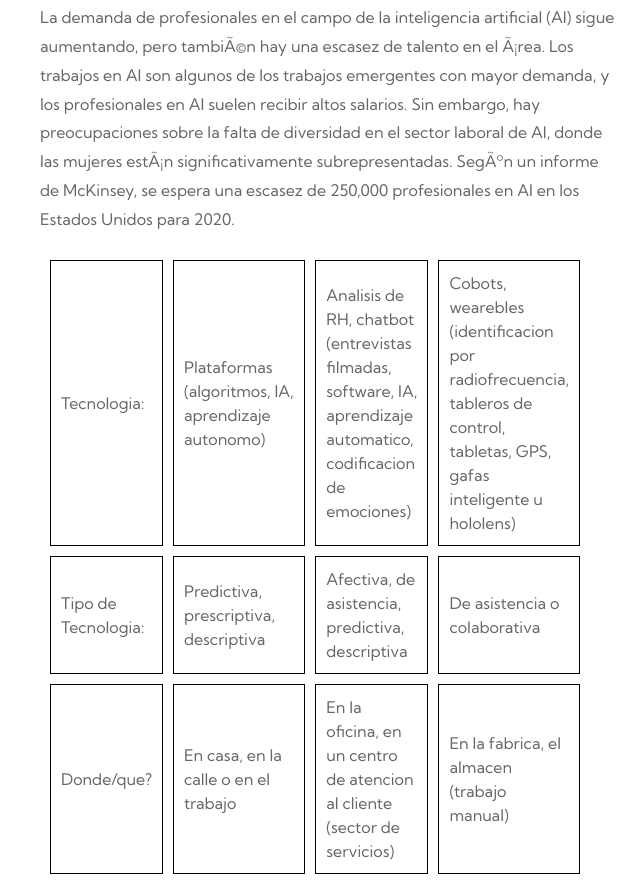
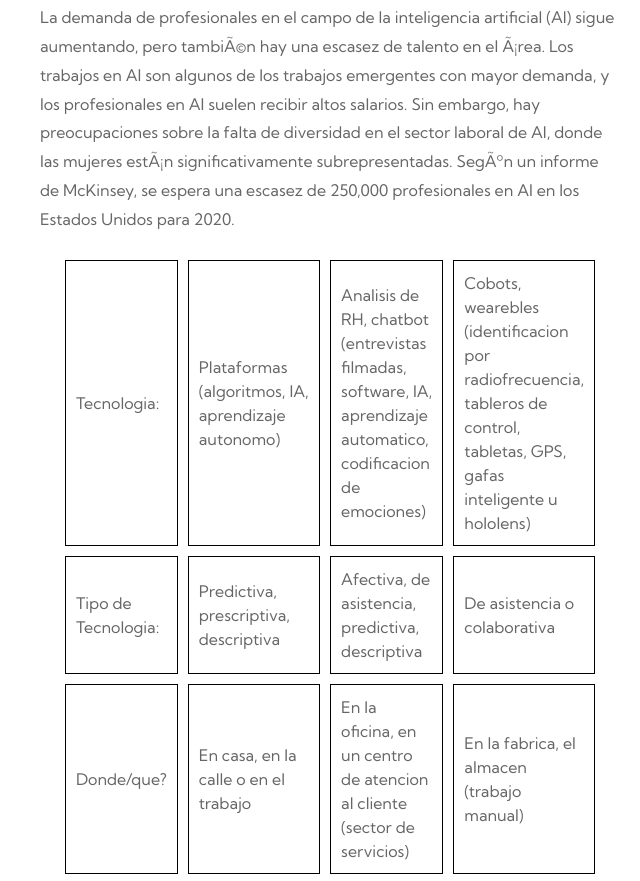
Before and after one commit to CarlosAntMendoza/CarlosAntMendoza.github.io, a plain HTML site: page html/p/indexp.html in a window 1280 px wide. Shown: the part 4707-5588 px from the top of the page, without its empty margins (590-1230 px from the left). Drawn offline with Linux system fonts and the light colour scheme.

Commit message:
Update indexp.html

```diff
--- a/html/p/indexp.html
+++ b/html/p/indexp.html
@@ -283,7 +283,7 @@
 </style>
 </head>
 <body>
-    <table>
+    <center><table>
         <tr>
             <td>Tecnologia: </td>
             <td>Plataformas (algoritmos, IA, aprendizaje autonomo)</td>
@@ -308,7 +308,7 @@
             <td>RH, gestion del rendimiento de una empresa, etc</td>
             <td>RH, gestion del rendimiento empresarial, microgerencia</td>
         </tr>
-    </table>
+    </table><center>
 </body
 
                                     </div>
```
